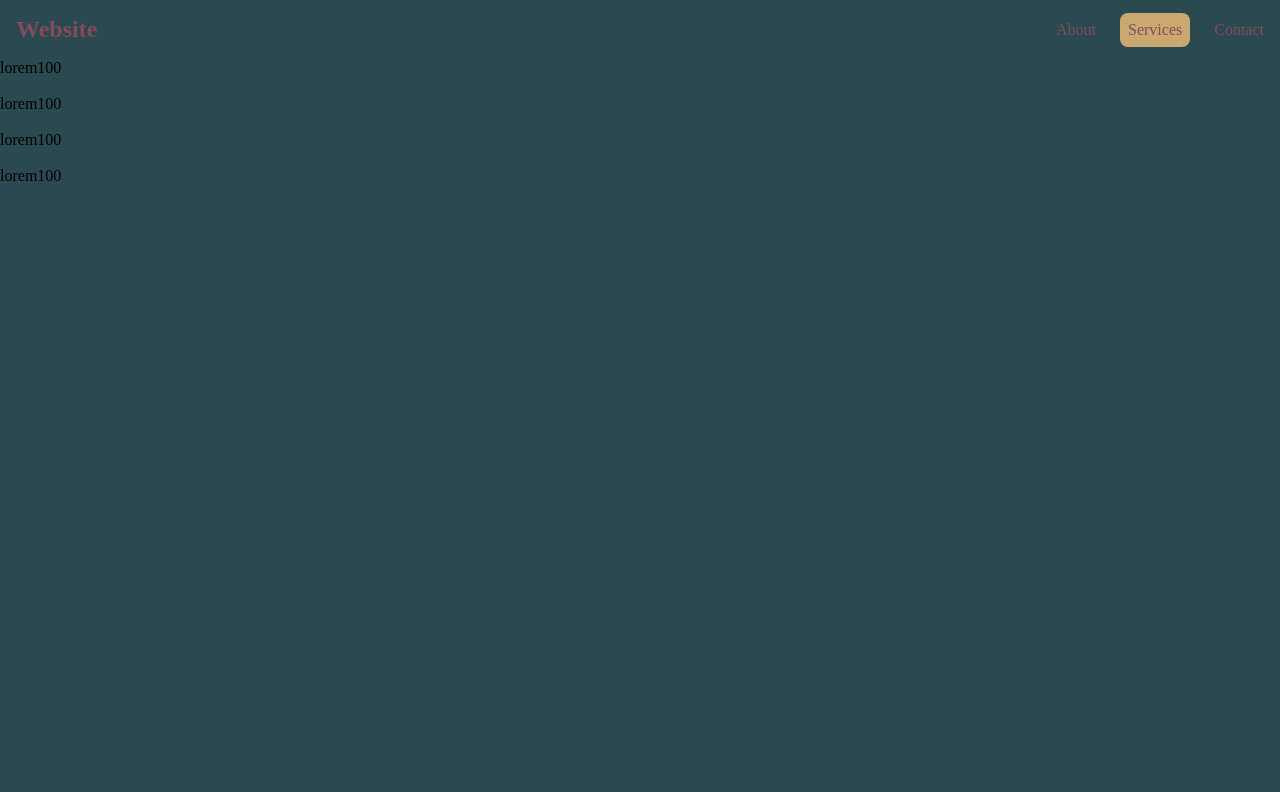
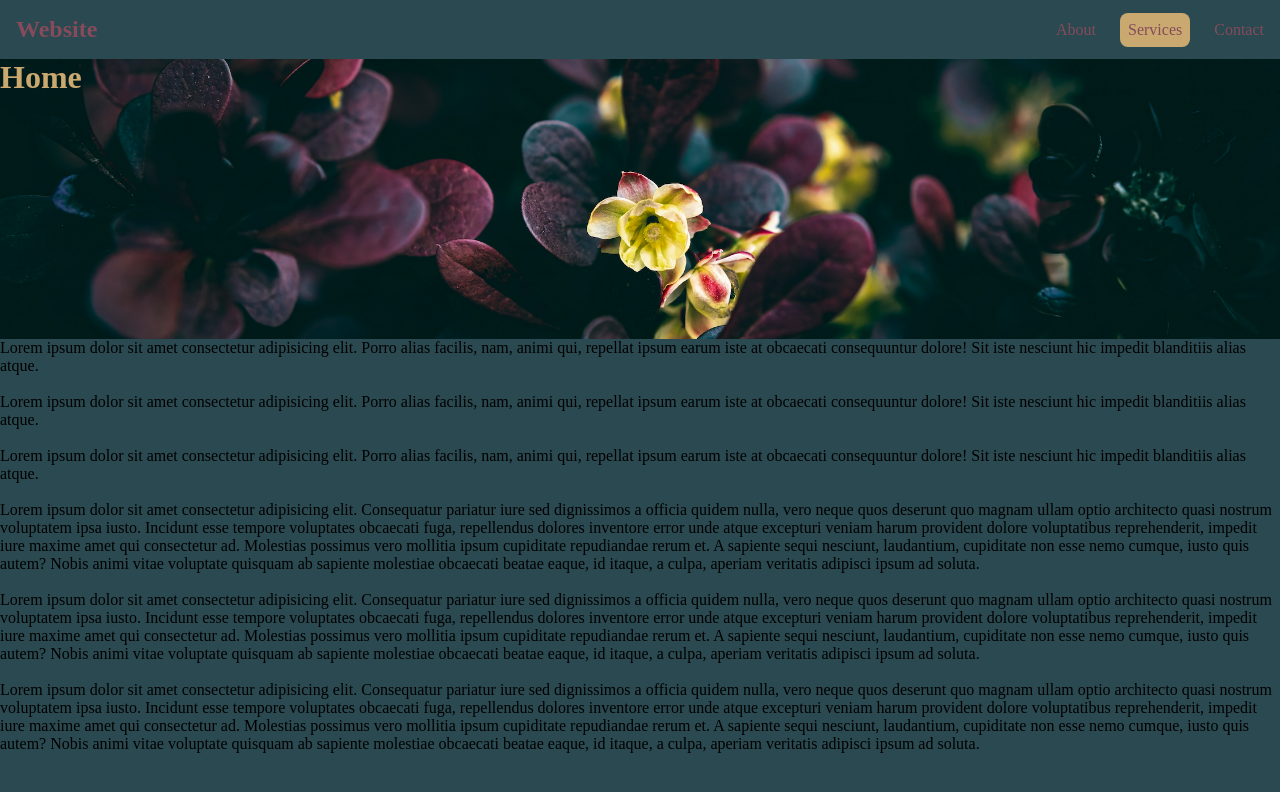
Before and after one commit to kdmatthews/nails, a React (Vite) app: page /services in a window 1280 px wide. Shown: the top 792 px of the page. Built offline with nearby package versions, Linux system fonts and the light colour scheme.

Commit message:
Update services.jsx

```diff
--- a/src/components/services.jsx
+++ b/src/components/services.jsx
@@ -1,16 +1,21 @@
 import React from 'react'
+import Header from './header'
 
 function Services() {
   return (
     <div>
-        <div>lorem100</div>
+        <Header />
+        <div>Lorem ipsum dolor sit amet consectetur adipisicing elit. Porro alias facilis, nam, animi qui, repellat ipsum earum iste at obcaecati consequuntur dolore! Sit iste nesciunt hic impedit blanditiis alias atque.</div>
         <br />
-        <div>lorem100</div>
+        <div>Lorem ipsum dolor sit amet consectetur adipisicing elit. Porro alias facilis, nam, animi qui, repellat ipsum earum iste at obcaecati consequuntur dolore! Sit iste nesciunt hic impedit blanditiis alias atque.</div>
         <br />
-        <div>lorem100</div>
+        <div>Lorem ipsum dolor sit amet consectetur adipisicing elit. Porro alias facilis, nam, animi qui, repellat ipsum earum iste at obcaecati consequuntur dolore! Sit iste nesciunt hic impedit blanditiis alias atque.</div>
         <br />
-        <div>lorem100</div>
+        <div>Lorem ipsum dolor sit amet consectetur adipisicing elit. Consequatur pariatur iure sed dignissimos a officia quidem nulla, vero neque quos deserunt quo magnam ullam optio architecto quasi nostrum voluptatem ipsa iusto. Incidunt esse tempore voluptates obcaecati fuga, repellendus dolores inventore error unde atque excepturi veniam harum provident dolore voluptatibus reprehenderit, impedit iure maxime amet qui consectetur ad. Molestias possimus vero mollitia ipsum cupiditate repudiandae rerum et. A sapiente sequi nesciunt, laudantium, cupiditate non esse nemo cumque, iusto quis autem? Nobis animi vitae voluptate quisquam ab sapiente molestiae obcaecati beatae eaque, id itaque, a culpa, aperiam veritatis adipisci ipsum ad soluta.</div>
         <br />
+        <div>Lorem ipsum dolor sit amet consectetur adipisicing elit. Consequatur pariatur iure sed dignissimos a officia quidem nulla, vero neque quos deserunt quo magnam ullam optio architecto quasi nostrum voluptatem ipsa iusto. Incidunt esse tempore voluptates obcaecati fuga, repellendus dolores inventore error unde atque excepturi veniam harum provident dolore voluptatibus reprehenderit, impedit iure maxime amet qui consectetur ad. Molestias possimus vero mollitia ipsum cupiditate repudiandae rerum et. A sapiente sequi nesciunt, laudantium, cupiditate non esse nemo cumque, iusto quis autem? Nobis animi vitae voluptate quisquam ab sapiente molestiae obcaecati beatae eaque, id itaque, a culpa, aperiam veritatis adipisci ipsum ad soluta.</div>
+        <br />
+        <div>Lorem ipsum dolor sit amet consectetur adipisicing elit. Consequatur pariatur iure sed dignissimos a officia quidem nulla, vero neque quos deserunt quo magnam ullam optio architecto quasi nostrum voluptatem ipsa iusto. Incidunt esse tempore voluptates obcaecati fuga, repellendus dolores inventore error unde atque excepturi veniam harum provident dolore voluptatibus reprehenderit, impedit iure maxime amet qui consectetur ad. Molestias possimus vero mollitia ipsum cupiditate repudiandae rerum et. A sapiente sequi nesciunt, laudantium, cupiditate non esse nemo cumque, iusto quis autem? Nobis animi vitae voluptate quisquam ab sapiente molestiae obcaecati beatae eaque, id itaque, a culpa, aperiam veritatis adipisci ipsum ad soluta.</div>
     </div>
   )
 }
```
